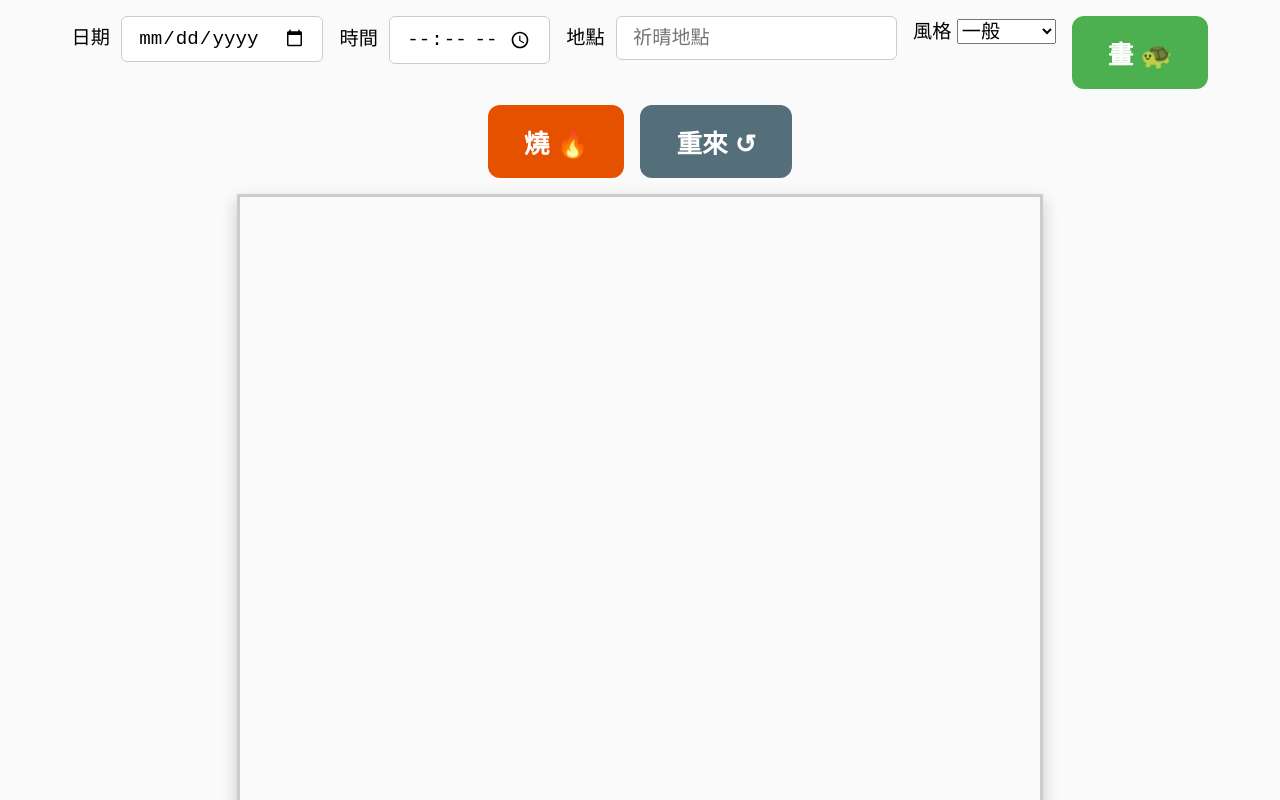
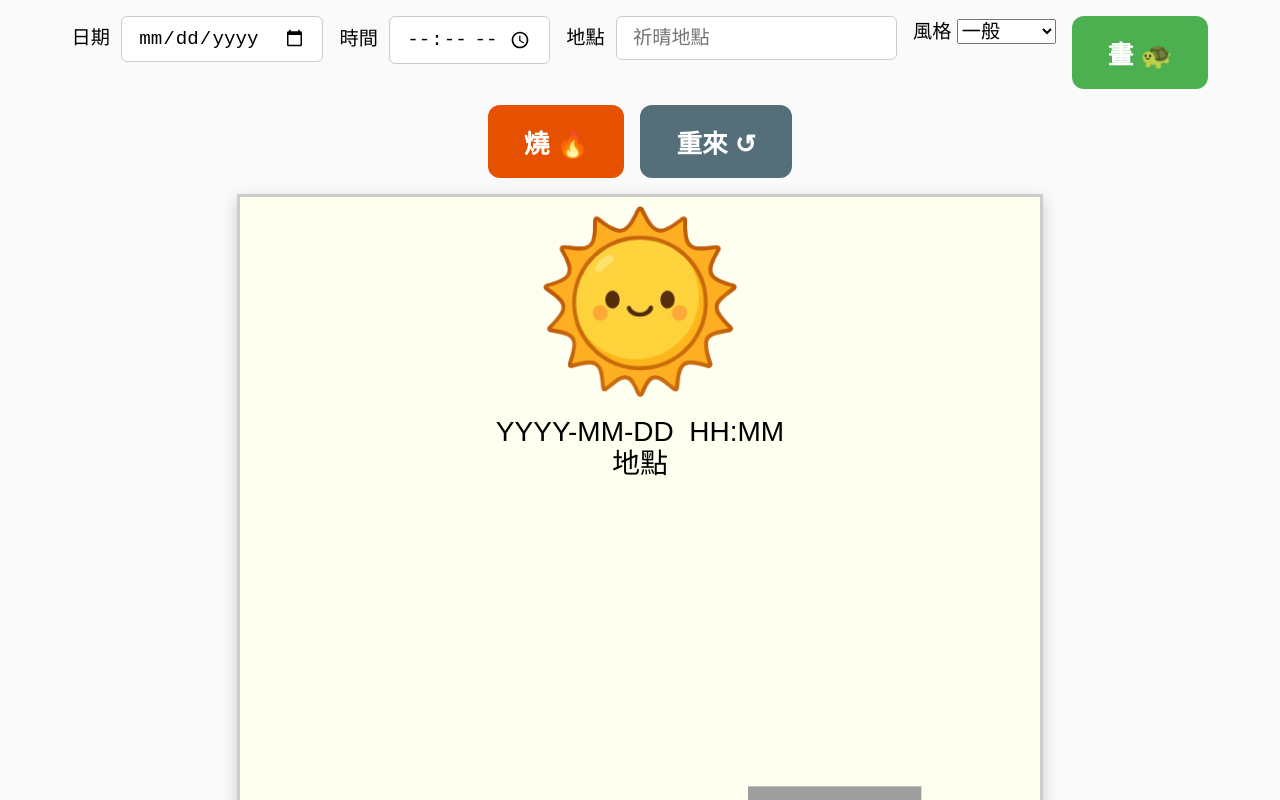
Before and after one commit to a102304043/pray-turtle, a plain HTML site: page index.html in a window 1280 px wide. Both pictures are taken after a click on the button "畫 🐢". Shown: the top 800 px of the page. Drawn offline with Linux system fonts and the light colour scheme.

Commit message:
Update index.html

```diff
--- a/index.html
+++ b/index.html
@@ -2,7 +2,7 @@
 <html lang="zh-Hant">
 <head>
   <meta charset="utf-8" />
-  <title>燒烏龜祈晴 v2.3</title>
+  <title>燒烏龜祈晴 v2.2</title>
   <style>
     body { font-family: "Noto Sans TC", Arial, sans-serif; margin: 0; display: flex; flex-direction: column; align-items: center; background: #fafafa; }
     #controls { display: flex; gap: 1rem; padding: 1rem; flex-wrap: wrap; justify-content: center; }
@@ -167,16 +167,16 @@ function getRandomY() { return TEXT_BOTTOM_Y + 20 + (canvas.height-TEXT_BOTTOM_Y
 document.getElementById('drawBtn').addEventListener('click', () => {
   const mode = document.getElementById('styleSelect').value;
 
-  // 決定並鎖定混合模式的太陽風格
+  // 在混合模式下，如尚未決定太陽風格則隨機一次；一般/手繪模式則清空鎖定值
   if (mode === 'mix') {
     if (randomSunStyle === null) {
       randomSunStyle = Math.random() < 0.5 ? 'orig' : 'hand';
     }
   } else {
-    randomSunStyle = null; // 非混合模式時不保留
+    randomSunStyle = null;
   }
 
-  // 每次隨機決定烏龜風格（與太陽獨立）
+  // 每隻烏龜獨立隨機（只在混合模式）
   let turtleStyle;
   if (mode === 'orig') {
     turtleStyle = 'orig';
@@ -191,7 +191,6 @@ document.getElementById('drawBtn').addEventListener('click', () => {
   const size = 80 + Math.random() * 100;
   turtles.push(new Turtle(x, y, size, turtleStyle));
   renderScene();
-});
 });
 
 document.getElementById('burnBtn').addEventListener('click',()=>{
```
